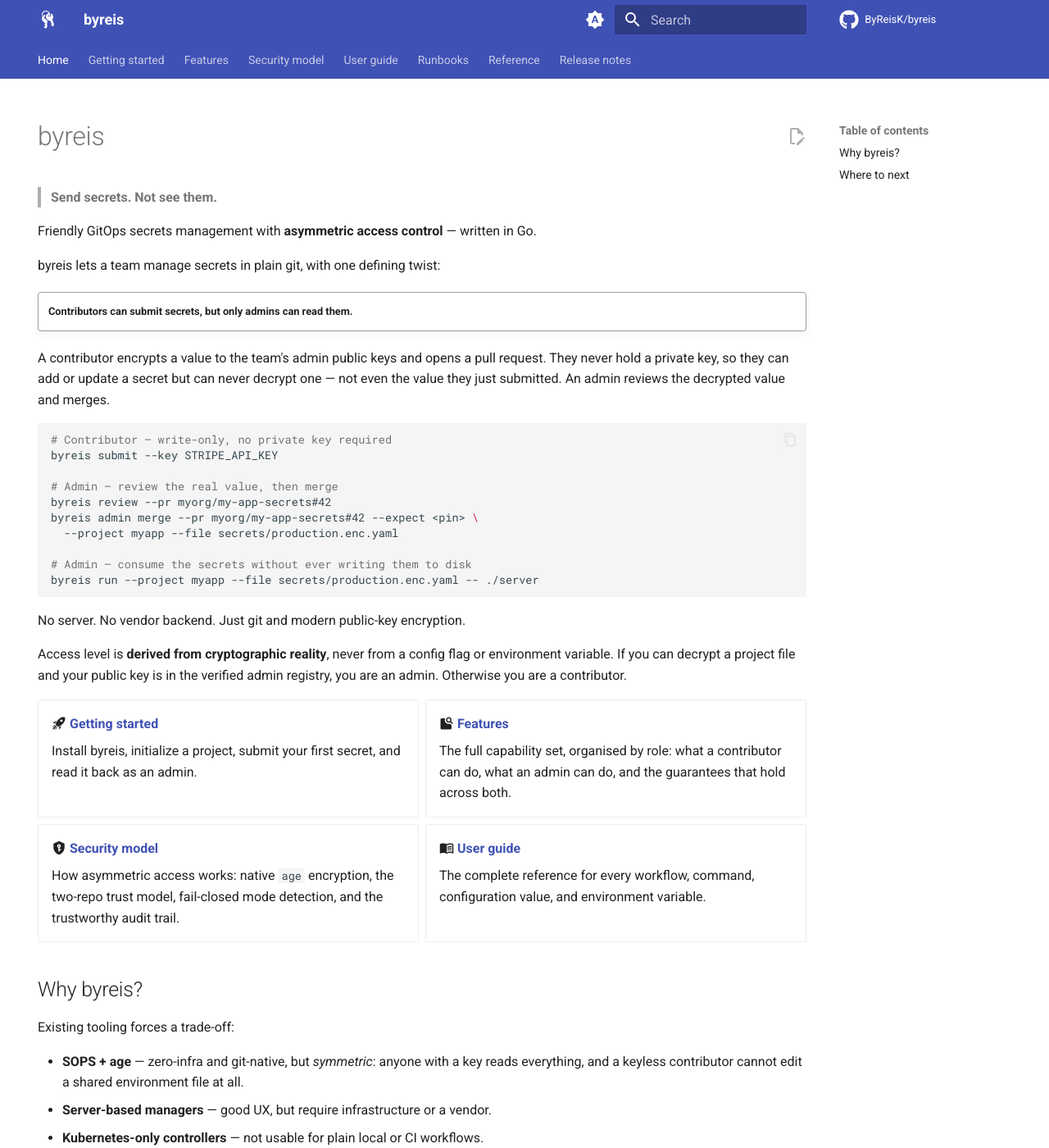
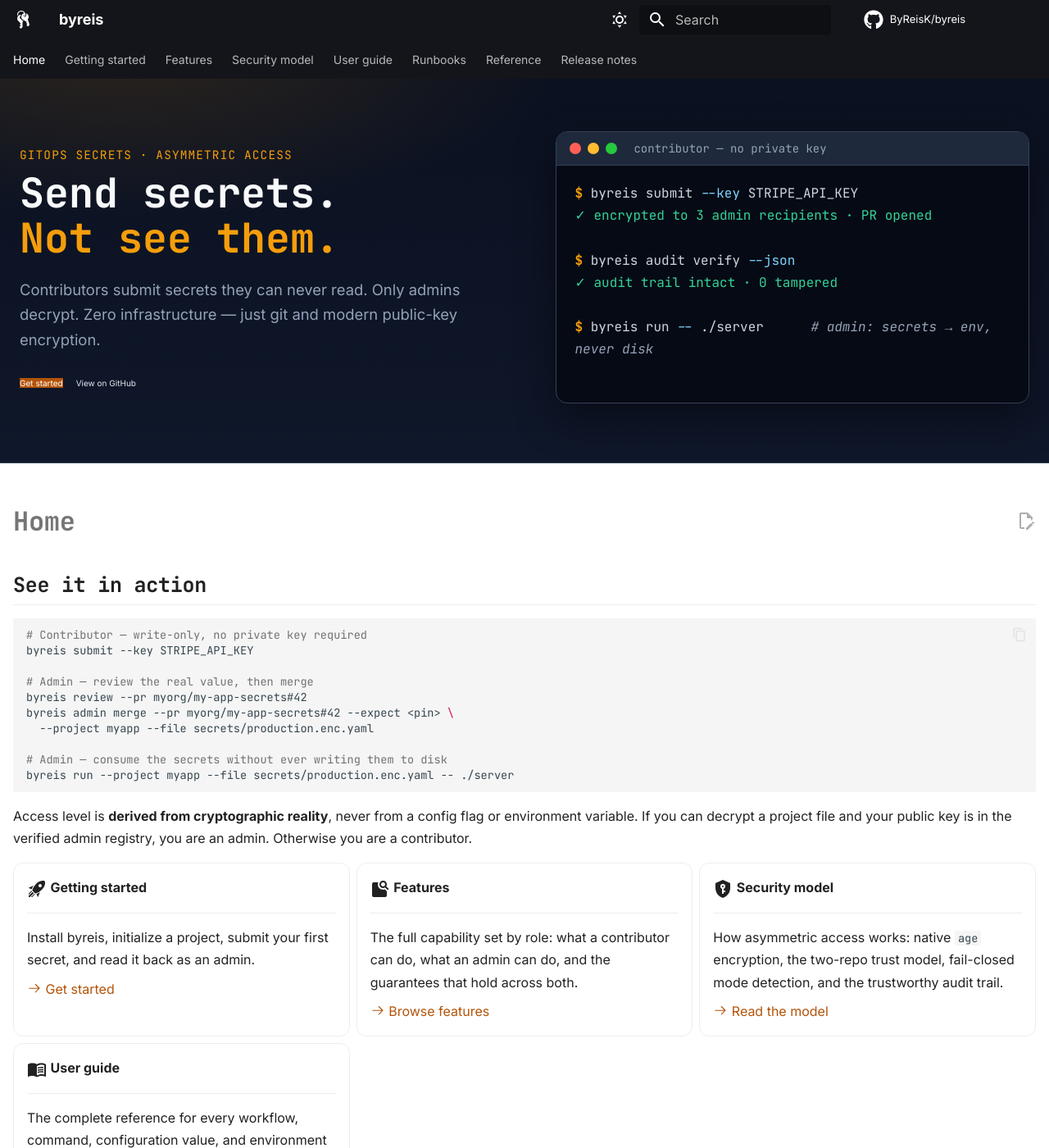
Before and after one commit to ByReisK/byreis, an MkDocs documentation site: the page built from docs/index.md, in a window 1280 px wide and 1400 px high. Shown: the whole window at 82% size. Built offline with MkDocs 1.6.1 and Material for MkDocs 9.7.7, drawn with Linux system fonts in a browser that asks for light colours; comment, search, counter and statistics services are not loaded; some of the changed text lies outside the part shown.

Commit message:
docs: terminal/dev theme — amber-on-slate, hero landing, readability
Restyle the docs site for a sharper, more readable look:
- Slate + amber palette (dark default), Inter body + JetBrains Mono code,
  monospace headings — a terminal/dev signature for a CLI tool.
- Custom landing hero (overrides/home.html): a terminal-window mock plus a
  tagline and call-to-action buttons, injected above the home content only.
- assets/extra.css: amber links/buttons, lifting feature cards, comfortable
  reading rhythm; assets/favicon.svg replaces the previous broken favicon path.
- index.md flows under the hero (no duplicated title) with material grid cards.

````diff
--- /dev/null
+++ b/docs/assets/extra.css
@@ -0,0 +1,201 @@
+/* ==========================================================================
+   byreis docs — Slate + Amber (terminal / dev) theme
+   ========================================================================== */
+
+:root {
+  --byreis-amber: #f59e0b;
+  --byreis-amber-bright: #fbbf24;
+  --byreis-slate-900: #0b1120;
+  --byreis-slate-850: #0f172a;
+  --byreis-slate-800: #1e293b;
+  --byreis-slate-700: #334155;
+  --byreis-slate-200: #e2e8f0;
+  --byreis-slate-400: #94a3b8;
+  --md-accent-fg-color: var(--byreis-amber);
+  --md-accent-fg-color--transparent: rgba(245, 158, 11, 0.1);
+}
+
+/* Amber links + accents in both schemes. */
+[data-md-color-scheme="default"] {
+  --md-primary-fg-color: var(--byreis-slate-850);
+  --md-primary-fg-color--dark: var(--byreis-slate-900);
+  --md-typeset-a-color: #b45309; /* amber-700: readable on white */
+}
+
+[data-md-color-scheme="slate"] {
+  --md-primary-fg-color: var(--byreis-slate-850);
+  --md-default-bg-color: var(--byreis-slate-850);
+  --md-default-fg-color: var(--byreis-slate-200);
+  --md-default-fg-color--light: var(--byreis-slate-400);
+  --md-typeset-a-color: var(--byreis-amber);
+  --md-code-bg-color: var(--byreis-slate-900);
+  --md-footer-bg-color: var(--byreis-slate-900);
+}
+
+/* Monospace, slightly tightened headings — the "terminal" signature. */
+.md-typeset h1,
+.md-typeset h2,
+.md-typeset h3 {
+  font-family: "JetBrains Mono", "Roboto Mono", monospace;
+  font-weight: 600;
+  letter-spacing: -0.01em;
+}
+.md-typeset h2 {
+  border-bottom: 1px solid var(--md-default-fg-color--lightest);
+  padding-bottom: 0.3rem;
+}
+
+/* Comfortable reading measure + rhythm. */
+.md-typeset {
+  line-height: 1.7;
+}
+.md-grid {
+  max-width: 64rem; /* a touch wider than default for the card grids */
+}
+
+/* Amber buttons. */
+.md-typeset .md-button--primary {
+  background-color: var(--byreis-amber);
+  border-color: var(--byreis-amber);
+  color: #1a1300;
+  font-weight: 600;
+}
+.md-typeset .md-button--primary:hover {
+  background-color: var(--byreis-amber-bright);
+  border-color: var(--byreis-amber-bright);
+  color: #1a1300;
+}
+.md-typeset .md-button:not(.md-button--primary):hover {
+  border-color: var(--byreis-amber);
+  color: var(--byreis-amber);
+}
+
+/* Feature cards: lift + amber edge on hover. */
+.md-typeset .grid.cards > :is(ul, ol) > li,
+.md-typeset .grid > .card {
+  border: 1px solid var(--md-default-fg-color--lightest);
+  border-radius: 0.6rem;
+  transition: border-color 160ms ease, transform 160ms ease, box-shadow 160ms ease;
+}
+.md-typeset .grid.cards > :is(ul, ol) > li:hover {
+  border-color: var(--byreis-amber);
+  transform: translateY(-3px);
+  box-shadow: 0 8px 24px rgba(0, 0, 0, 0.25);
+}
+
+/* ==========================================================================
+   Hero
+   ========================================================================== */
+
+.byreis-hero {
+  background:
+    radial-gradient(900px 360px at 12% -10%, rgba(245, 158, 11, 0.14), transparent 60%),
+    linear-gradient(180deg, var(--byreis-slate-900), var(--byreis-slate-850));
+  border-bottom: 1px solid var(--byreis-slate-700);
+  color: var(--byreis-slate-200);
+  padding: 3.2rem 1.2rem 3.6rem;
+}
+.byreis-hero__inner {
+  max-width: 64rem;
+  margin: 0 auto;
+  display: grid;
+  grid-template-columns: 1.05fr 1fr;
+  gap: 2.4rem;
+  align-items: center;
+}
+.byreis-hero__eyebrow {
+  font-family: "JetBrains Mono", monospace;
+  font-size: 0.72rem;
+  letter-spacing: 0.08em;
+  text-transform: uppercase;
+  color: var(--byreis-amber);
+  margin: 0 0 0.5rem;
+}
+.byreis-hero__title {
+  font-family: "JetBrains Mono", monospace;
+  font-size: 2.5rem;
+  line-height: 1.1;
+  font-weight: 700;
+  margin: 0 0 1rem;
+  color: #f8fafc;
+}
+.byreis-hero__title span {
+  color: var(--byreis-amber);
+}
+.byreis-hero__tagline {
+  font-size: 0.92rem;
+  line-height: 1.65;
+  color: var(--byreis-slate-400);
+  max-width: 32rem;
+  margin: 0 0 1.6rem;
+}
+.byreis-hero__cta {
+  display: flex;
+  flex-wrap: wrap;
+  gap: 0.8rem;
+}
+.byreis-hero__cta .md-button {
+  margin: 0;
+}
+.byreis-hero__cta .md-button:not(.md-button--primary) {
+  color: var(--byreis-slate-200);
+  border-color: var(--byreis-slate-700);
+}
+
+/* Terminal window mock. */
+.byreis-term {
+  background: #060a14;
+  border: 1px solid var(--byreis-slate-700);
+  border-radius: 0.7rem;
+  overflow: hidden;
+  box-shadow: 0 18px 50px rgba(0, 0, 0, 0.45);
+}
+.byreis-term__bar {
+  display: flex;
+  align-items: center;
+  gap: 0.4rem;
+  padding: 0.55rem 0.8rem;
+  background: var(--byreis-slate-800);
+  border-bottom: 1px solid var(--byreis-slate-700);
+}
+.byreis-term__dot {
+  width: 0.7rem;
+  height: 0.7rem;
+  border-radius: 50%;
+  display: inline-block;
+}
+.byreis-term__dot--r { background: #ff5f56; }
+.byreis-term__dot--y { background: #ffbd2e; }
+.byreis-term__dot--g { background: #27c93f; }
+.byreis-term__title {
+  margin-left: 0.6rem;
+  font-family: "JetBrains Mono", monospace;
+  font-size: 0.7rem;
+  color: var(--byreis-slate-400);
+}
+.byreis-term__body {
+  margin: 0;
+  padding: 1rem 1.1rem 1.2rem;
+  font-family: "JetBrains Mono", "Roboto Mono", monospace;
+  font-size: 0.8rem;
+  line-height: 1.7;
+  color: #cbd5e1;
+  white-space: pre-wrap;
+  word-break: break-word;
+}
+.byreis-term__body .p { color: var(--byreis-amber); font-weight: 700; } /* prompt */
+.byreis-term__body .f { color: #7dd3fc; }                               /* flags */
+.byreis-term__body .d { color: #34d399; }                               /* success */
+.byreis-term__body .c { color: var(--byreis-slate-400); font-style: italic; } /* comment */
+.byreis-term__body .cur {
+  color: var(--byreis-amber);
+  animation: byreis-blink 1.1s steps(1) infinite;
+}
+@keyframes byreis-blink { 50% { opacity: 0; } }
+
+/* Responsive: stack on small screens. */
+@media screen and (max-width: 76.1875em) {
+  .byreis-hero__inner { grid-template-columns: 1fr; gap: 1.6rem; }
+  .byreis-hero__title { font-size: 2.1rem; }
+  .byreis-term { order: 2; }
+}
--- a/docs/index.md
+++ b/docs/index.md
@@ -1,23 +1,12 @@
 ---
+template: home.html
+title: byreis — send secrets, not see them
 hide:
   - navigation
+  - toc
 ---
 
-# byreis
-
-> **Send secrets. Not see them.**
-
-Friendly GitOps secrets management with **asymmetric access control** — written in Go.
-
-byreis lets a team manage secrets in plain git, with one defining twist:
-
-!!! quote ""
-    **Contributors can submit secrets, but only admins can read them.**
-
-A contributor encrypts a value to the team's admin public keys and opens a pull
-request. They never hold a private key, so they can add or update a secret but
-can never decrypt one — not even the value they just submitted. An admin reviews
-the decrypted value and merges.
+## See it in action
 
 ```bash
 # Contributor — write-only, no private key required
@@ -32,33 +21,47 @@ byreis admin merge --pr myorg/my-app-secrets#42 --expect <pin> \
 byreis run --project myapp --file secrets/production.enc.yaml -- ./server
 ```
 
-No server. No vendor backend. Just git and modern public-key encryption.
-
 Access level is **derived from cryptographic reality**, never from a config flag
 or environment variable. If you can decrypt a project file and your public key is
 in the verified admin registry, you are an admin. Otherwise you are a contributor.
 
 <div class="grid cards" markdown>
 
--   :material-rocket-launch: **[Getting started](getting-started.md)**
+-   :material-rocket-launch:{ .lg .middle } **Getting started**
+
+    ---
 
     Install byreis, initialize a project, submit your first secret, and read it
     back as an admin.
 
--   :material-feature-search: **[Features](features.md)**
+    [:octicons-arrow-right-24: Get started](getting-started.md)
 
-    The full capability set, organised by role: what a contributor can do, what
-    an admin can do, and the guarantees that hold across both.
+-   :material-feature-search:{ .lg .middle } **Features**
 
--   :material-shield-key: **[Security model](security-model.md)**
+    ---
+
+    The full capability set by role: what a contributor can do, what an admin can
+    do, and the guarantees that hold across both.
+
+    [:octicons-arrow-right-24: Browse features](features.md)
+
+-   :material-shield-key:{ .lg .middle } **Security model**
+
+    ---
 
     How asymmetric access works: native `age` encryption, the two-repo trust
     model, fail-closed mode detection, and the trustworthy audit trail.
 
--   :material-book-open-variant: **[User guide](guide.md)**
+    [:octicons-arrow-right-24: Read the model](security-model.md)
+
+-   :material-book-open-variant:{ .lg .middle } **User guide**
+
+    ---
 
     The complete reference for every workflow, command, configuration value, and
     environment variable.
+
+    [:octicons-arrow-right-24: Open the guide](guide.md)
 
 </div>
 
--- a/mkdocs.yml
+++ b/mkdocs.yml
@@ -14,29 +14,30 @@ copyright: Licensed under Apache 2.0
 theme:
   name: material
   language: en
+  custom_dir: overrides
+  favicon: assets/favicon.svg
   icon:
     repo: fontawesome/brands/github
     logo: material/key-chain-variant
-  favicon: https://raw.githubusercontent.com/ByReisK/byreis/main/.github/favicon.png
+  font:
+    text: Inter
+    code: JetBrains Mono
   palette:
-    - media: "(prefers-color-scheme)"
+    # Dark (slate + amber) is the default — terminal/dev vibe.
+    - media: "(prefers-color-scheme: dark)"
+      scheme: slate
+      primary: black
+      accent: amber
       toggle:
-        icon: material/brightness-auto
+        icon: material/weather-night
         name: Switch to light mode
     - media: "(prefers-color-scheme: light)"
       scheme: default
-      primary: indigo
-      accent: indigo
+      primary: black
+      accent: amber
       toggle:
-        icon: material/brightness-7
+        icon: material/weather-sunny
         name: Switch to dark mode
-    - media: "(prefers-color-scheme: dark)"
-      scheme: slate
-      primary: indigo
-      accent: indigo
-      toggle:
-        icon: material/brightness-4
-        name: Switch to system preference
   features:
     - navigation.tabs
     - navigation.sections
@@ -44,12 +45,17 @@ theme:
     - navigation.instant
     - navigation.tracking
     - navigation.indexes
+    - navigation.footer
     - toc.follow
     - search.suggest
     - search.highlight
     - content.code.copy
     - content.code.annotate
+    - content.tabs.link
     - content.action.edit
+
+extra_css:
+  - assets/extra.css
 
 # Keep the GitHub folder readme out of the rendered site (index.md is the home).
 exclude_docs: |
--- /dev/null
+++ b/overrides/home.html
@@ -0,0 +1,49 @@
+{% extends "main.html" %}
+
+<!--
+  Custom landing page for byreis: a terminal-style hero injected above the page
+  content. Only docs/index.md opts in (template: home.html), so every other page
+  keeps the standard Material layout.
+-->
+
+{% block tabs %}
+  {{ super() }}
+
+  <section class="byreis-hero" markdown="0">
+    <div class="byreis-hero__inner">
+      <div class="byreis-hero__copy">
+        <p class="byreis-hero__eyebrow">GitOps secrets · asymmetric access</p>
+        <h1 class="byreis-hero__title">Send secrets.<br><span>Not see them.</span></h1>
+        <p class="byreis-hero__tagline">
+          Contributors submit secrets they can never read. Only admins decrypt.
+          Zero infrastructure — just git and modern public-key encryption.
+        </p>
+        <div class="byreis-hero__cta">
+          <a href="{{ 'getting-started/' | url }}" class="md-button md-button--primary">
+            Get started
+          </a>
+          <a href="{{ config.repo_url }}" class="md-button">
+            View on GitHub
+          </a>
+        </div>
+      </div>
+
+      <div class="byreis-term" aria-hidden="true">
+        <div class="byreis-term__bar">
+          <span class="byreis-term__dot byreis-term__dot--r"></span>
+          <span class="byreis-term__dot byreis-term__dot--y"></span>
+          <span class="byreis-term__dot byreis-term__dot--g"></span>
+          <span class="byreis-term__title">contributor — no private key</span>
+        </div>
+        <pre class="byreis-term__body"><span class="p">$</span> byreis submit <span class="f">--key</span> STRIPE_API_KEY
+<span class="d">✓ encrypted to 3 admin recipients · PR opened</span>
+
+<span class="p">$</span> byreis audit verify <span class="f">--json</span>
+<span class="d">✓ audit trail intact · 0 tampered</span>
+
+<span class="p">$</span> byreis run <span class="f">--</span> ./server      <span class="c"># admin: secrets → env, never disk</span>
+<span class="cur">█</span></pre>
+      </div>
+    </div>
+  </section>
+{% endblock %}
````
Also changed, not shown: docs/assets/favicon.svg (added).
